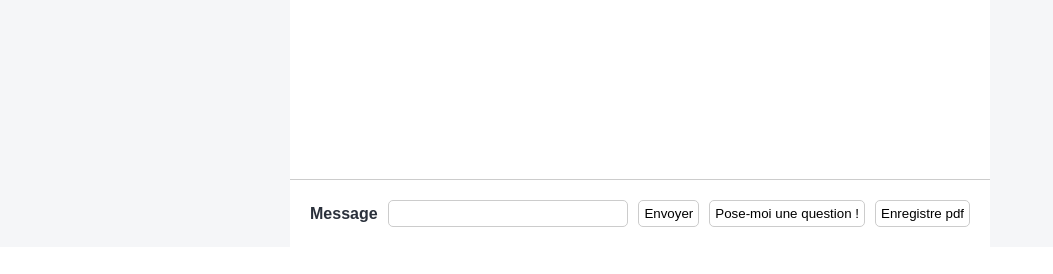
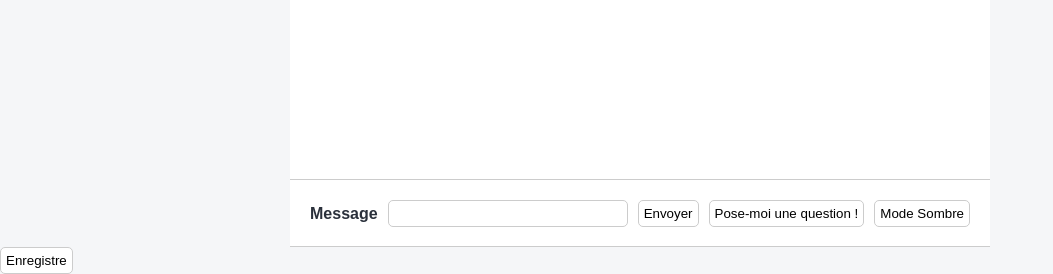
Before and after one commit to AlbericTrancart/hackathon-ponts, a Flask app: page /hello/ in a window 1280 px wide. Shown: the part 553-827 px from the top of the page, without its empty margins (0-1053 px from the left). Before the commit the page ends 780 px from the top, so only its background shows below. Run offline with Flask 3, Linux system fonts and the light colour scheme; parts of the project's set-up code (start-up, migrations or seed data) failed here and were passed over.

Commit message:
save and useless dark mode button

```diff
--- a/static/dark_style.css
+++ b/static/dark_style.css
@@ -1,10 +1,10 @@
 :root {
   --body-background-color: #2a303b;
   --main-background-color: #262222;
-  --main-color: #dadfe8;
+  --main-color: #004cdb;
   --max-body-width: 700px;
-  --border-color: #cccccc;
-  --secondary-color: #fff6d3;
+  --border-color: #ae0000;
+  --secondary-color: #7e6500;
   --loader-bullet-size: 6px;
 }
 
--- a/static/prompt.js
+++ b/static/prompt.js
@@ -2,7 +2,8 @@ const promptForm = document.getElementById("prompt-form");
 const submitButton = document.getElementById("submit-button");
 const questionButton = document.getElementById("question-button");
 const messagesContainer = document.getElementById("messages-container");
-const darkMode = document.getElementById("dark-button");
+const enregistre = document.getElementById("enregistre");
+const dark_mode = document.getElementById("change_style");
 
 const appendHumanMessage = (message) => {
   const humanMessageElement = document.createElement("div");
@@ -72,16 +73,21 @@ const handleQuestionClick = async (event) => {
 };
 
 
-const handleDarkClick = async (event) => {
+const handleSaveClick = async (event) => {
+  print()
+};
+
+const handleColor = async (event) => {
   var stylesheet = document.getElementById('style')
-  if (stylesheet.getAttribute('href') === 'style.css') {
-    stylesheet.setAttribute('href', 'dark_style.css');
-    print("yes")
+  if (stylesheet.getAttribute('href') === "static/style.css") {
+    stylesheet.setAttribute('href', "static/dark_style.css");
   }
-  else {
-    stylesheet.setAttribute('href', 'style.css');
+  if (stylesheet.getAttribute('href') === "static/dark_style.css") {
+    stylesheet.setAttribute('href', "static/style.css");
   }
 };
 
+
 questionButton.addEventListener("click", handleQuestionClick);
-darkMode.addEventListener("click", handleDarkClick);
+enregistre.addEventListener("click", handleSaveClick);
+dark_mode.addEventListener("click", handleColor);
--- a/static/style.css
+++ b/static/style.css
@@ -67,6 +67,18 @@ body {
   border-top: 1px solid var(--border-color);
 }
 
+.save-container {
+  position: fixed;
+  bottom: 0px;
+  left: 50%;
+  transform: translateX(-50%);
+  width: var(--max-body-width);
+  display: flex;
+  align-items: center;
+  gap: 30px;
+  border-top: 1px solid var(--border-color);
+}
+
 .prompt-label {
   font-weight: bold;
 }
@@ -102,6 +114,7 @@ body {
   width: 80px;
   height: var(--loader-bullet-size);
 }
+
 .loader div {
   position: absolute;
   top: 0;
@@ -111,42 +124,52 @@ body {
   background-color: var(--main-color);
   animation-timing-function: cubic-bezier(0, 1, 1, 0);
 }
+
 .loader div:nth-child(1) {
   left: calc(var(--loader-bullet-size) * 0.5);
   animation: loader1 0.6s infinite;
 }
+
 .loader div:nth-child(2) {
   left: calc(var(--loader-bullet-size) * 0.5);
   animation: loader2 0.6s infinite;
 }
+
 .loader div:nth-child(3) {
   left: calc(var(--loader-bullet-size) * 2.5);
   animation: loader2 0.6s infinite;
 }
+
 .loader div:nth-child(4) {
   left: calc(var(--loader-bullet-size) * 4);
   animation: loader3 0.6s infinite;
 }
+
 @keyframes loader1 {
   0% {
     transform: scale(0);
   }
+
   100% {
     transform: scale(1);
   }
 }
+
 @keyframes loader3 {
   0% {
     transform: scale(1);
   }
+
   100% {
     transform: scale(0);
   }
 }
+
 @keyframes loader2 {
   0% {
     transform: translate(0, 0);
   }
+
   100% {
     transform: translate(calc(var(--loader-bullet-size) * 2), 0);
   }
--- a/templates/index.html
+++ b/templates/index.html
@@ -5,12 +5,14 @@
   <title>Ma page</title>
 
   <link id="style" rel="stylesheet" href="{{ url_for('static', filename='style.css') }}" />
+
 </head>
 
 <body>
   <main class="main-container">
     <header class="header">
       <h1 class="header-title">Mon A.I. de mémoire</h1>
+
     </header>
 
     <section id="messages-container" class="messages-container">
@@ -31,13 +33,21 @@
         Pose-moi une question !
       </button>
 
-      <button type="button" class="button" id="dark-button">
-        Enregistre pdf
+      <button type="button" class="button" id="change_style">
+        Mode Sombre
       </button>
+
     </form>
+
+
 
     <script src="{{ url_for('static', filename='prompt.js') }}"></script>
   </main>
+  <form id="save-form" class="save-container"></form>
+  <button type="button" class="button" id="enregistre">
+    Enregistre
+  </button>
+  </form>
 </body>
 
 </html>
```
